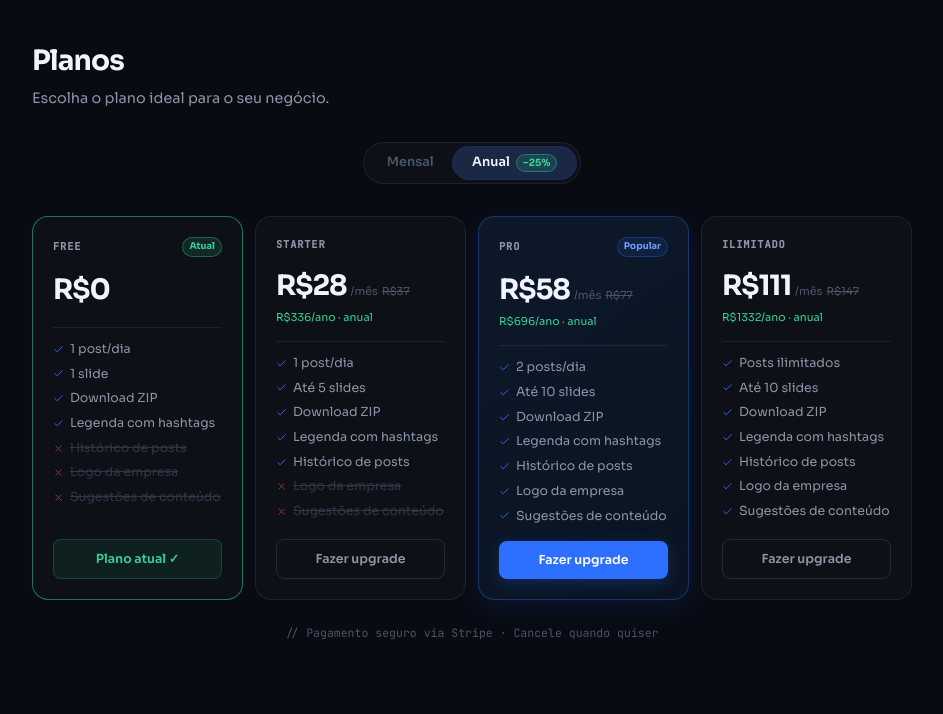
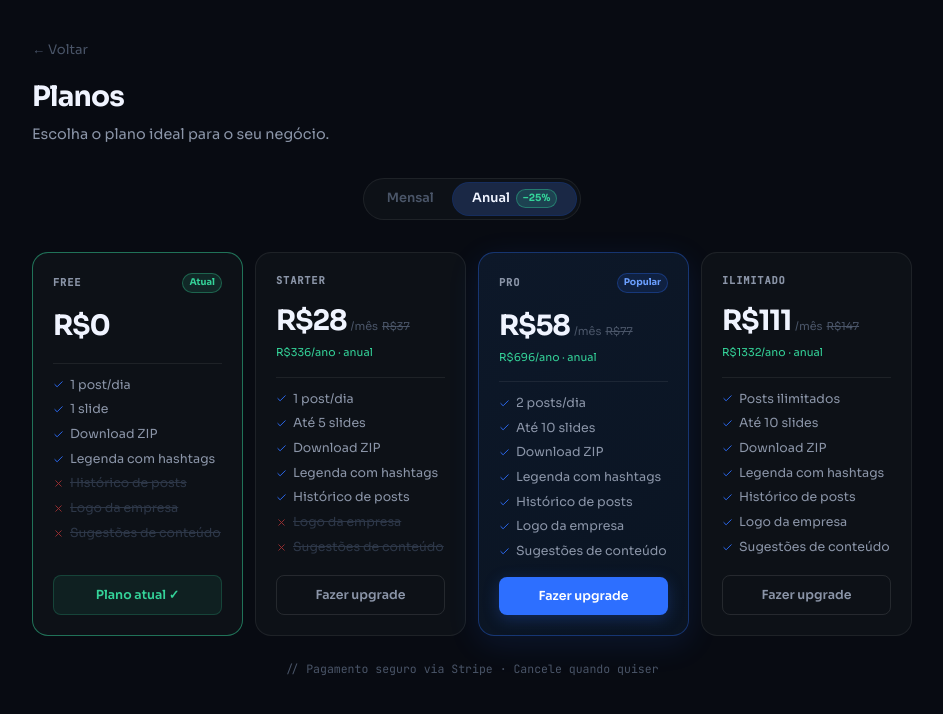
Before and after one commit to elevanceseguros/sliqr, a Next.js app: page /planos in a window 1280 px wide. Shown: the top 714 px of the page, without its empty margins (8-951 px from the left). Built offline with nearby package versions, Linux system fonts and the light colour scheme; no server answers.

Commit message:
fix: botao voltar em /planos e /gerenciar, cache-control no callback OAuth

```diff
--- a/app/auth/callback/route.ts
+++ b/app/auth/callback/route.ts
@@ -55,6 +55,8 @@ export async function GET(request: NextRequest) {
     if (!exchangeError) {
       const response = NextResponse.redirect(`${origin}${next}`)
       response.cookies.delete('sliqr_after_login')
+      // Evita que o callback fique no histórico do browser
+      response.headers.set('Cache-Control', 'no-store')
       return response
     }
     console.error('[auth/callback] exchangeCodeForSession error:', exchangeError)
@@ -64,5 +66,6 @@ export async function GET(request: NextRequest) {
   // O Supabase detecta automaticamente o hash e seta a sessão
   const response = NextResponse.redirect(`${origin}${next}`)
   response.cookies.delete('sliqr_after_login')
+  response.headers.set('Cache-Control', 'no-store')
   return response
 }
--- a/app/gerenciar/page.tsx
+++ b/app/gerenciar/page.tsx
@@ -58,6 +58,9 @@ export default function GerenciarPage() {
   return (
     <div style={{ padding:'clamp(1rem,4vw,2.5rem)', maxWidth:'600px', width:'100%', boxSizing:'border-box' as const }}>
       <div style={{ marginBottom:'2rem' }}>
+        <button onClick={() => router.back()} style={{ background:'transparent', border:'none', color:'#4A5568', fontSize:'0.82rem', cursor:'pointer', display:'flex', alignItems:'center', gap:'5px', marginBottom:'1rem', padding:0, fontFamily:'inherit' }}>
+          ← Voltar
+        </button>
         <h1 style={{ fontSize:'1.75rem', fontWeight:700, letterSpacing:'-0.03em', marginBottom:'0.4rem' }}>Minha assinatura</h1>
         <p style={{ color:'#8B95A8', fontSize:'0.9rem' }}>Detalhes e gerenciamento do seu plano.</p>
       </div>
--- a/app/planos/page.tsx
+++ b/app/planos/page.tsx
@@ -67,6 +67,9 @@ export default function PlanosPage() {
   return (
     <div style={{ padding:'clamp(1rem,4vw,2.5rem)', maxWidth:'960px', width:'100%', boxSizing:'border-box' as const }}>
       <div style={{ marginBottom:'2rem' }}>
+        <button onClick={() => router.back()} style={{ background:'transparent', border:'none', color:'#4A5568', fontSize:'0.82rem', cursor:'pointer', display:'flex', alignItems:'center', gap:'5px', marginBottom:'1rem', padding:0, fontFamily:'inherit' }}>
+          ← Voltar
+        </button>
         <h1 style={{ fontSize:'1.75rem', fontWeight:700, letterSpacing:'-0.03em', marginBottom:'0.4rem' }}>Planos</h1>
         <p style={{ color:'#8B95A8', fontSize:'0.9rem' }}>Escolha o plano ideal para o seu negócio.</p>
       </div>
```
